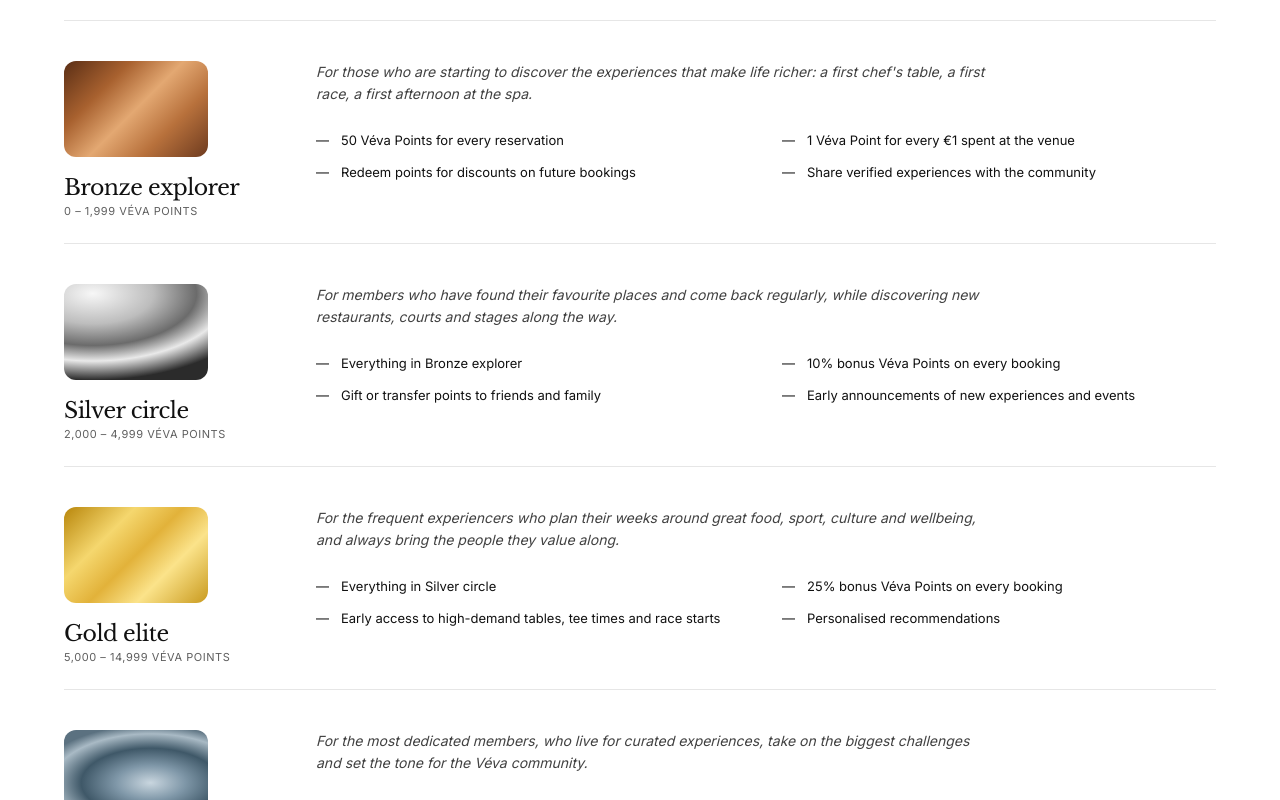
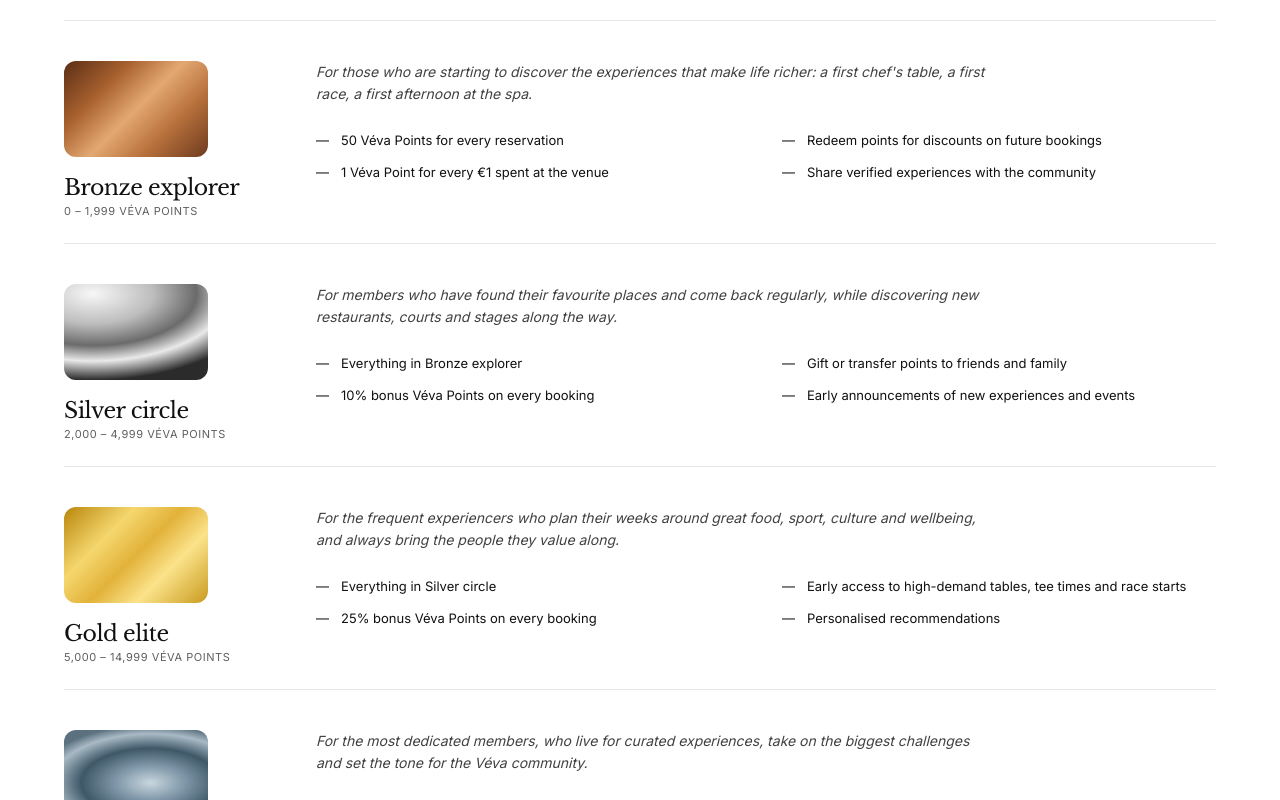
Before and after one commit to estevana97/Veva, a Next.js app: page /rewards in a window 1280 px wide. Shown: the part 2180-2980 px from the top of the page. Built offline with nearby package versions, Linux system fonts and the light colour scheme.

Commit message:
Rewards: consistent spacing between perks in membership levels
Co-Authored-By: Claude Opus 5.5 <noreply@anthropic.com>
Claude-Session: https://claude.ai/code/session_013jgzTMEzu43TevWRzZ3Lbk

```diff
--- a/app/rewards/page.tsx
+++ b/app/rewards/page.tsx
@@ -123,9 +123,9 @@ export default function RewardsPage() {
             </div>
             <div className="self-start">
               <p className="lead max-w-2xl italic">{t.summary}</p>
-              <ul className="mt-6 grid gap-x-8 gap-y-3 text-sm sm:grid-cols-2">
+              <ul className="mt-6 gap-x-8 text-sm sm:columns-2">
                 {t.perks.map((p) => (
-                  <li key={p} className="flex gap-3">
+                  <li key={p} className="mb-3 flex break-inside-avoid gap-3">
                     <span aria-hidden>—</span>
                     {p}
                   </li>
```
